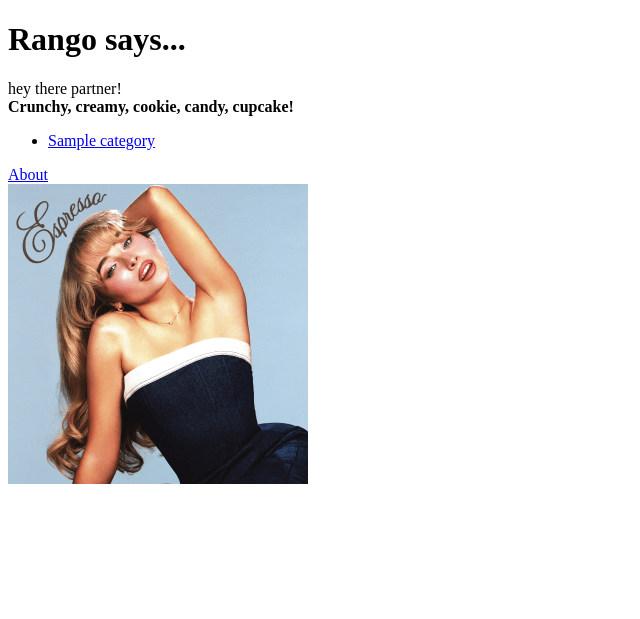
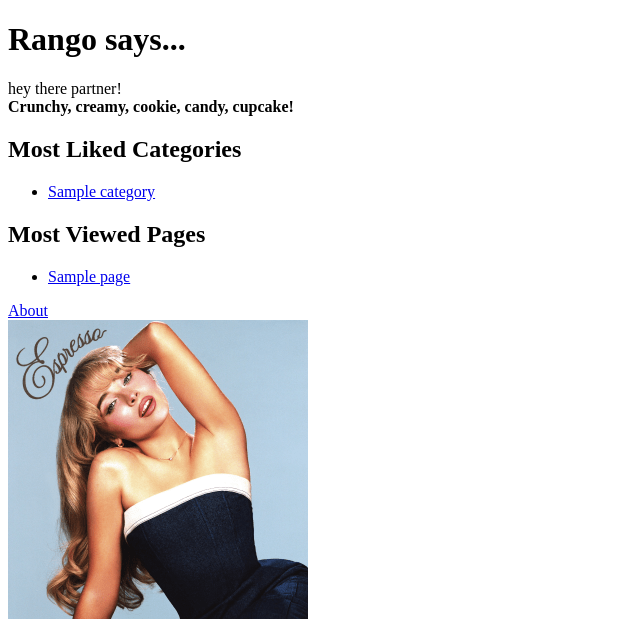
Before and after one commit to murraygraham06/tango_with_django_project, a Django app: page / in a window 1280 px wide. Shown: the top 619 px of the page, without its empty margins (0-640 px from the left). Run offline with Django 3.2, Linux system fonts and the light colour scheme; tables that the repository leaves empty hold one stand-in row (values such as "Sample post").

Commit message:
Chapter 6

```diff
--- a/rango/views.py
+++ b/rango/views.py
@@ -5,22 +5,15 @@ from rango.models import Page
 from django.http import HttpResponse, HttpResponseRedirect
 
 def index(request):
-    # Construct a dictionary to pass to the template engine as its context.
-    # Note the key boldmessage matches to {{ boldmessage }} in the template!
-    # context_dict = {'boldmessage': 'Crunchy, creamy, cookie, candy, cupcake!'}
-
     category_list = Category.objects.order_by('-likes')[:5]
+    most_viewed = Page.objects.order_by('-views')[:5]
 
     context_dict = {}
     context_dict['boldmessage'] = 'Crunchy, creamy, cookie, candy, cupcake!'
     context_dict['categories'] = category_list
+    context_dict['pages'] = most_viewed
 
     return render(request, 'rango/index.html', context=context_dict)
-
-    # Return a rendered response to send to the client.
-    # We make use of the shortcut function to make our lives easier.
-    # Note that the first parameter is the template we wish to use.
-    # return render(request, 'rango/index.html', context=context_dict)
 
 def about(request):
     return render(request, 'rango/about.html')
--- a/templates/rango/category.html
+++ b/templates/rango/category.html
@@ -21,5 +21,7 @@
 The specified category does not exist.
 {% endif %}
 </div>
+
+<a href="/rango/">Index</a><br />
 </body>
 </html>
--- a/templates/rango/index.html
+++ b/templates/rango/index.html
@@ -13,6 +13,7 @@ hey there partner! <br/>
 <strong>{{ boldmessage }}</strong>
 </div>
 <div>
+<h2>Most Liked Categories</h2>
 {% if categories %}
 <ul>
 {% for category in categories %}
@@ -25,6 +26,20 @@ hey there partner! <br/>
 <strong>There are no categories present.</strong>
 {% endif %}
 </div>
+<h2>Most Viewed Pages</h2>
+<div>
+{% if pages %}
+<ul>
+{% for page in pages %}
+<li>
+<a href="{{ page.url }}">{{ page.title }}</a></li>
+{% endfor %}
+</ul>
+{% else %}
+<strong>There are no pages present.</strong>
+{% endif %}
+</div>
+
 
 <a href="/rango/about/">About</a><br />
 <img src="{% static 'images/rango.jpg' %}" alt="Picture of Rango" />
```
Also changed, not shown: populate_rango.py (+11 -10 lines).
